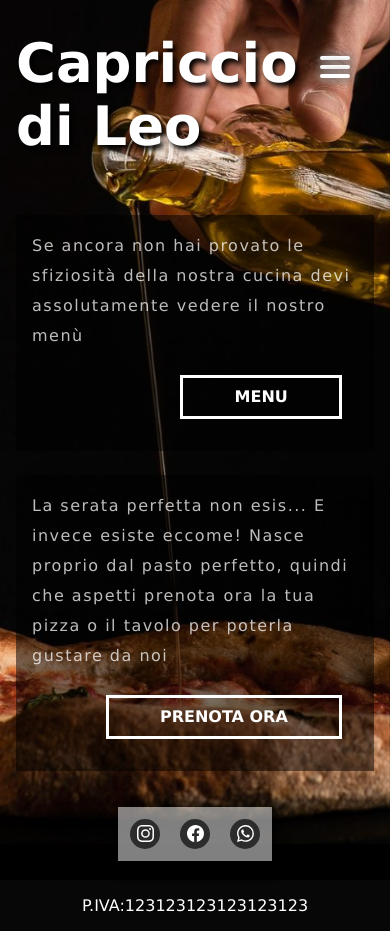
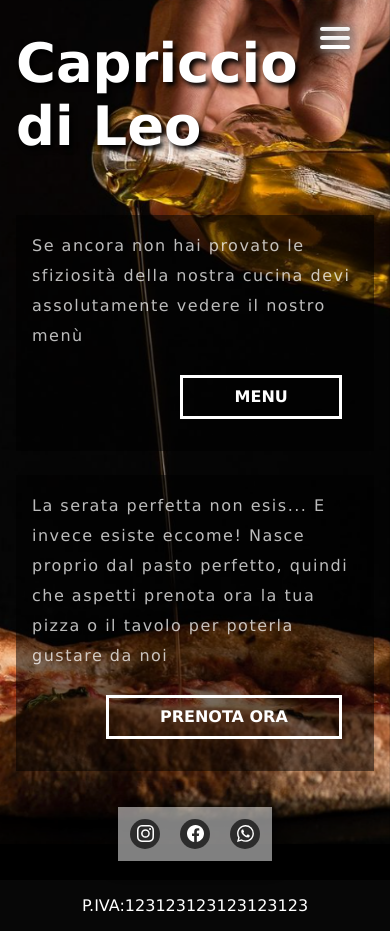
Before and after one commit to Cristian-Lazzari/pizza-light-heroku, a Vue app: page / in a window 390 px wide. Built offline with nearby package versions, Linux system fonts and the light colour scheme.

Commit message:
move menu

```diff
--- a/src/components/AppHeader.vue
+++ b/src/components/AppHeader.vue
@@ -269,6 +269,11 @@ letter-spacing: .0em;
             }
 
         }
+      .burger-on{
+        top: 1.7rem ;
+        bottom: 1.7rem;
+      }
+
 }
 @media (max-width:460px) {
     .title{
```
